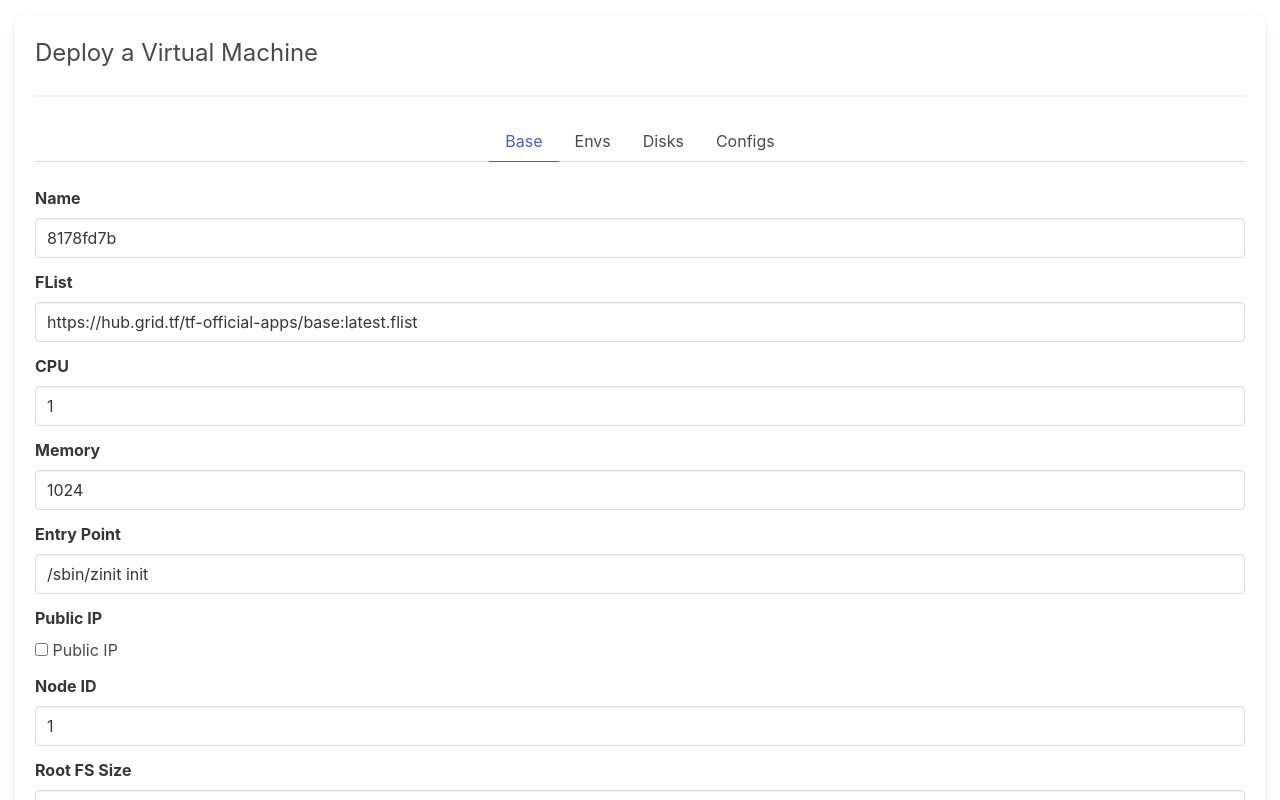
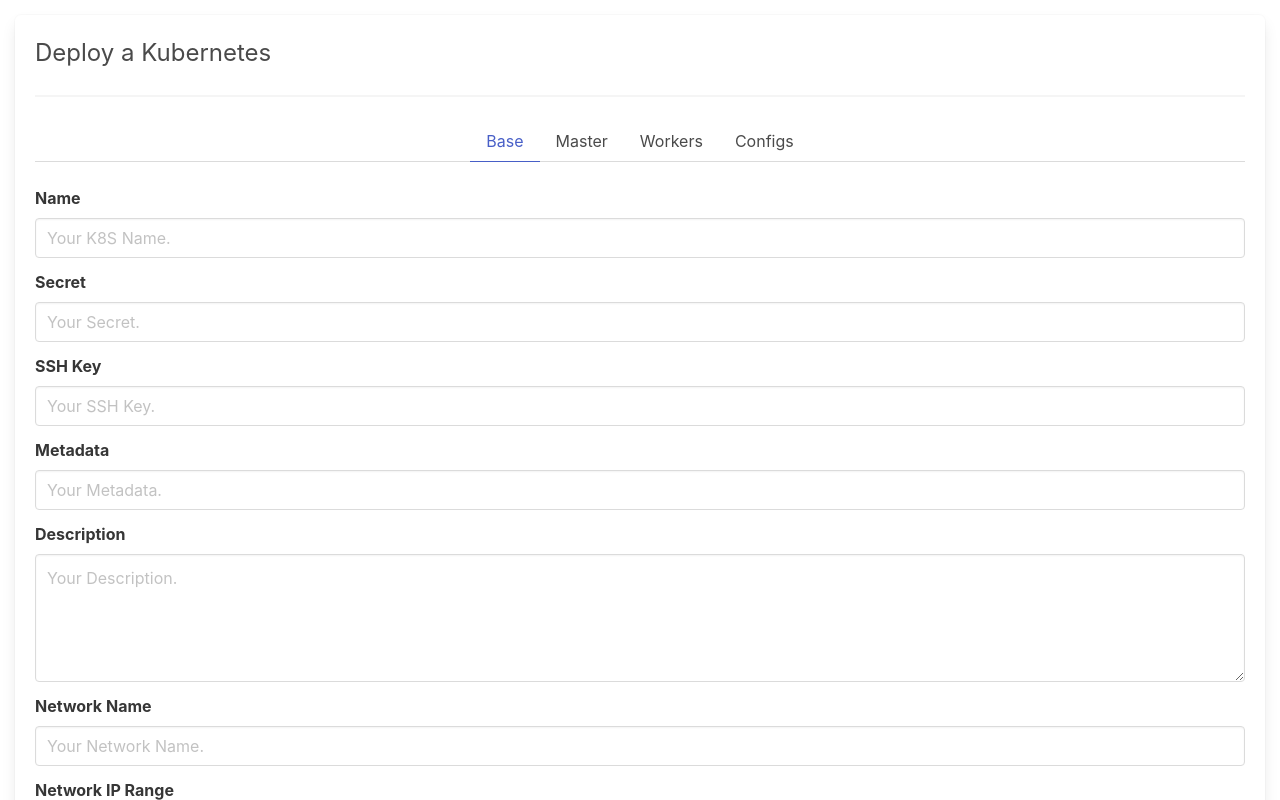
Before and after one commit to threefoldtecharchive/grid_weblets, a Svelte app: page / in a window 1280 px wide. Shown: the top 800 px of the page. Built offline with nearby package versions, Linux system fonts and the light colour scheme.

Commit message:
Fixed kubernetes & vm ui

```diff
--- a/src/App.svelte
+++ b/src/App.svelte
@@ -1,5 +1,5 @@
 <script lang="ts">
-  import VM from "./elements/vm/Vm.wc.svelte";
+  import Kubernetes from "./elements/kubernetes/Kubernetes.wc.svelte";
 </script>
 
-<VM />
+<Kubernetes />
--- a/src/elements/kubernetes/Kubernetes.wc.svelte
+++ b/src/elements/kubernetes/Kubernetes.wc.svelte
@@ -43,17 +43,21 @@
   ];
 
   const tabs = [
-    { label: "Base", icon: "far fa-paper-plane" },
-    { label: "Master", icon: "fas fa-shield-alt" },
-    { label: "Workers", icon: "fas fa-sitemap" },
-    { label: "Configs", icon: "fas fa-cogs" },
+    { label: "Base" },
+    { label: "Master" },
+    { label: "Workers" },
+    { label: "Configs" },
   ];
   let active: string = "Base";
   let loading = false;
+  let success = false;
+  let failed = false;
 
   let message: string;
   function onDeployKubernetes() {
     loading = true;
+    success = false;
+    failed = false;
 
     function onLogInfo(msg: string) {
       if (typeof msg === "string") {
@@ -73,17 +77,29 @@
   }
 </script>
 
+<div style="padding: 15px;">
   <form on:submit|preventDefault={onDeployKubernetes} class="box">
     <h4 class="is-size-4">Deploy a Kubernetes</h4>
+    <hr />
 
-  <div class="tabs is-centered is-boxed is-medium">
+    {#if loading}
+      <div class="notification is-info">
+        {#if message}
+          * {message}.
+        {:else}
+          * Loading...
+        {/if}
+      </div>
+    {:else if success}
+      <div class="notification is-success">* Successfully deployed K8S.</div>
+    {:else if failed}
+      <div class="notification is-danger">* Failed to deploy K8S.</div>
+    {:else}
+      <div class="tabs is-centered">
         <ul>
           {#each tabs as tab (tab.label)}
             <li class={active === tab.label ? "is-active" : ""}>
               <a href="#!" on:click|preventDefault={() => (active = tab.label)}>
-            <span class="icon is-small">
-              <i class={tab.icon} aria-hidden="true" />
-            </span>
                 <span>{tab.label}</span>
               </a>
             </li>
@@ -179,10 +195,7 @@
             class="button is-primary is-light"
             on:click={() => (data.workers = [...data.workers, new Worker()])}
           >
-        <span class="icon is-medium">
-          <i class="far fa-plus-square" />
-        </span>
-        <span>ADD Worker</span>
+            <span>+ ADD Worker</span>
           </button>
         </div>
         <div class="worker-container">
@@ -197,9 +210,6 @@
                     (data.workers = data.workers.filter((_, i) => index !== i))}
                 >
                   <span>Delete</span>
-              <span class="icon is-small">
-                <i class="fas fa-times" />
-              </span>
                 </button>
               </div>
               {#each baseFields as field (field.symbol)}
@@ -267,25 +277,33 @@
           </div>
         {/each}
       {/if}
+    {/if}
 
     <div class="actions">
-    {#if loading}
-      <div class="mr-5">
-        *{message}.
-      </div>
-    {/if}
       <button
         class={"button is-primary " + (loading ? "is-loading" : "")}
         type="submit"
-      disabled={loading || !data.valid}
+        disabled={(loading || !data.valid) && !(success || failed)}
+        on:click={(e) => {
+          if (success || failed) {
+            e.preventDefault();
+            success = false;
+            failed = false;
+            loading = false;
+          }
+        }}
       >
+        {#if success || failed}
+          Back
+        {:else}
           Deploy
+        {/if}
       </button>
     </div>
   </form>
+</div>
 
 <style lang="scss" scoped>
-  @import url("https://cdnjs.cloudflare.com/ajax/libs/font-awesome/5.15.4/css/all.min.css");
   @import url("https://cdn.jsdelivr.net/npm/bulma@0.9.3/css/bulma.min.css");
 
   .worker-container {
--- a/src/elements/vm/Vm.wc.svelte
+++ b/src/elements/vm/Vm.wc.svelte
@@ -88,17 +88,17 @@
     <hr />
 
     {#if loading}
-      <div style="text-align: center;">
+      <div class="notification is-info">
         {#if message}
-          *{message}.
+          * {message}.
         {:else}
-          *Loading...
+          * Loading...
         {/if}
       </div>
     {:else if success}
-      <div style="text-align: center;">*Successfully deployed vm.</div>
+      <div class="notification is-success">* Successfully deployed K8S.</div>
     {:else if failed}
-      <div style="text-align: center;">*Failed to deploy vm.</div>
+      <div class="notification is-danger">* Failed to deploy K8S.</div>
     {:else}
       <div class="tabs is-centered">
         <ul>
```
Lines whose indentation alone changed are shown as unchanged.
